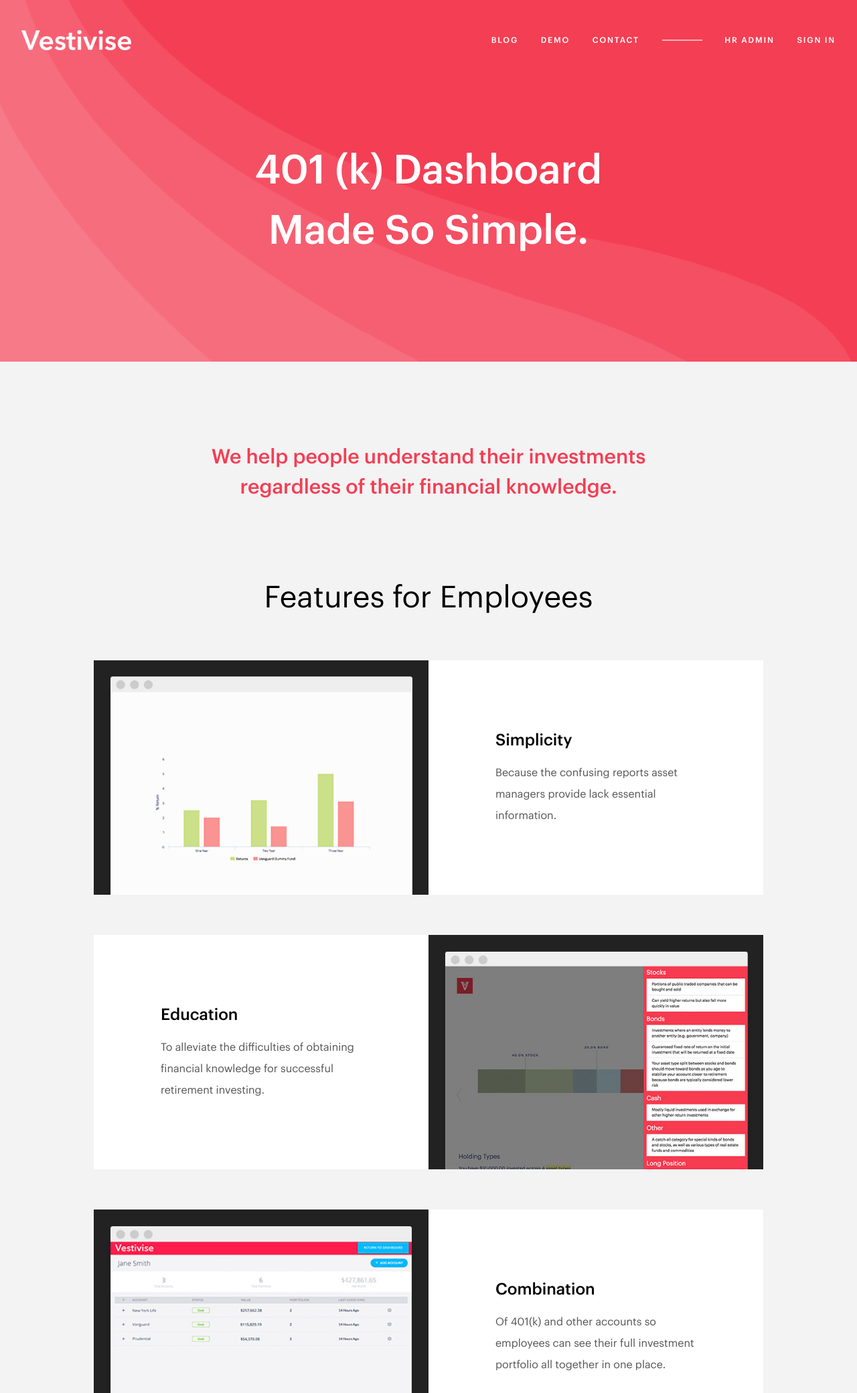
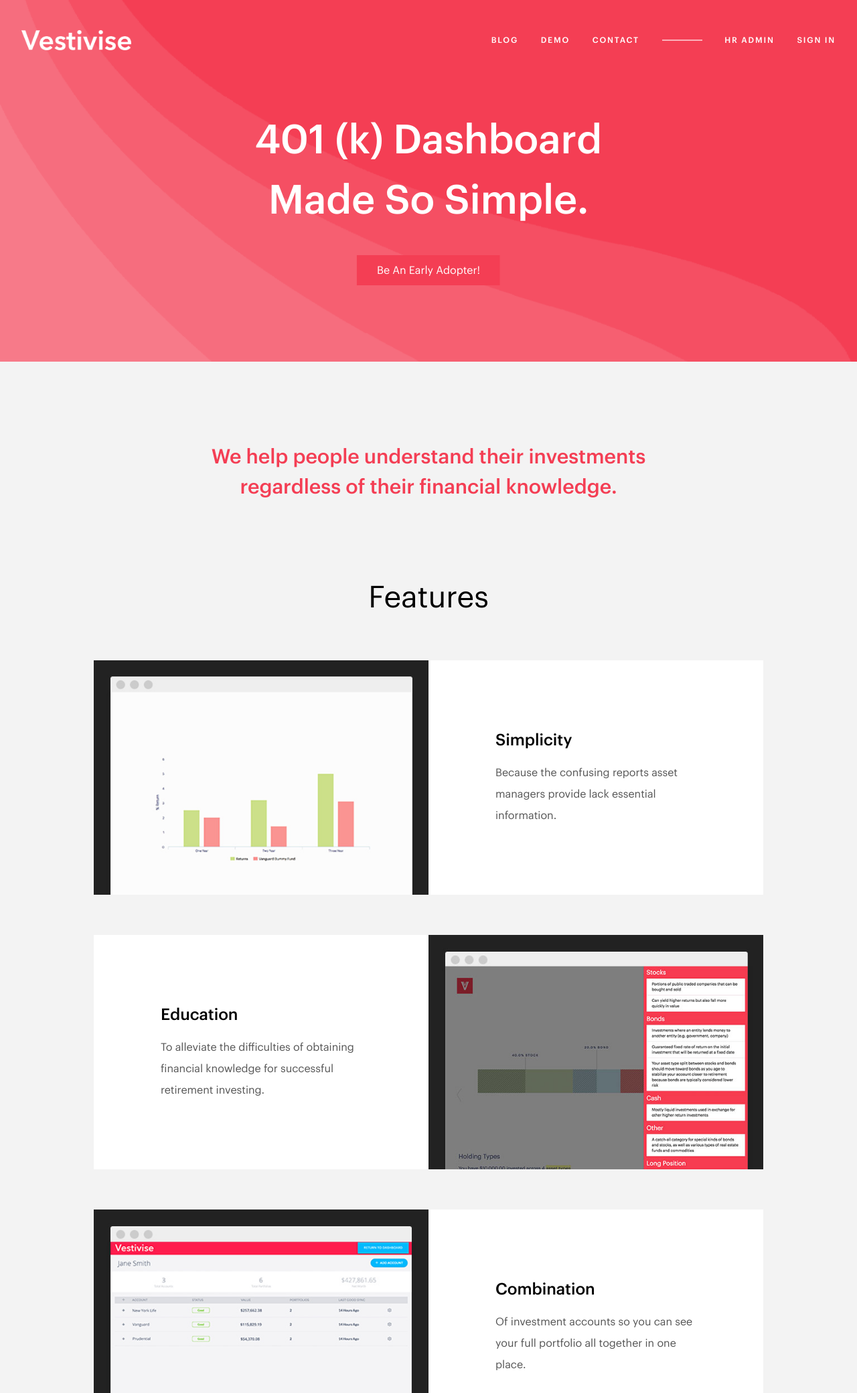
Before and after one commit to Vestivise/Vestivise_Marketing, a PHP site: page / in a window 1280 px wide. Shown: the top 2080 px of the page at 67% size. Run offline with PHP 8.4, Linux system fonts and the light colour scheme; some libraries are stand-ins or nearby versions.

Commit message:
no message

```diff
--- a/index.html
+++ b/index.html
@@ -40,7 +40,12 @@
 
 <div id="cover">
 	<h1><span class="css_fadeup">401</span> <span class="css_fadeup delay-1">(</span><span class="css_fadeup delay-2">k</span><span class="css_fadeup delay-3">)</span> <span class="css_fadeup delay-4">D</span><span class="css_fadeup delay-5">a</span><span class="css_fadeup delay-6">s</span><span class="css_fadeup delay-7">h</span><span class="css_fadeup delay-8">b</span><span class="css_fadeup delay-9">o</span><span class="css_fadeup delay-10">a</span><span class="css_fadeup delay-11">r</span><span class="css_fadeup delay-12">d</span><br>
-		<span class="css_fadeup delay-4">M</span><span class="css_fadeup delay-5">a</span><span class="css_fadeup delay-6">d</span><span class="css_fadeup delay-7">e</span> <span class="css_fadeup delay-8">S</span><span class="css_fadeup delay-9">o</span> <span class="css_fadeup delay-10">S</span><span class="css_fadeup delay-11">i</span><span class="css_fadeup delay-12">m</span><span class="css_fadeup delay-13">p</span><span class="css_fadeup delay-14">l</span><span class="css_fadeup delay-15">e</span><span class="css_fadeup delay-16">.</span></h1>
+		<span class="css_fadeup delay-4">M</span><span class="css_fadeup delay-5">a</span><span class="css_fadeup delay-6">d</span><span class="css_fadeup delay-7">e</span> <span class="css_fadeup delay-8">S</span><span class="css_fadeup delay-9">o</span> <span class="css_fadeup delay-10">S</span><span class="css_fadeup delay-11">i</span><span class="css_fadeup delay-12">m</span><span class="css_fadeup delay-13">p</span><span class="css_fadeup delay-14">l</span><span class="css_fadeup delay-15">e</span><span class="css_fadeup delay-16">.</span>
+		<br>
+		<span class="css_fadeup delay-17">
+			<a href="http://app.vestivise.com/demo" class="cta">Be An Early Adopter!</a>
+		</span>
+		</h1>
 	<div id="cover-bg"></div>
 </div>
 
@@ -49,7 +54,7 @@
 
 	<h2 id="intro">We help people understand their investments regardless of their financial knowledge.</h2>
 	<div id="section-features">
-		<h2>Features for Employees</h2>
+		<h2>Features</h2>
 		<div class="feature">
 			<div class="feature-image">
 				<img src="img/feature-1.jpg">
@@ -79,7 +84,7 @@
 			<div class="feature-text">
 				<div class="text">
 					<h3>Combination</h3>
-					<p>Of 401(k) and other accounts so employees can see their full investment portfolio all together in one place.</p>
+					<p>Of investment accounts so you can see your full portfolio all together in one place.</p>
 				</div>
 			</div>
 		</div>
@@ -90,26 +95,26 @@
 			<div class="feature-text">
 				<div class="text">
 					<h3>Accessibility</h3>
-					<p>So employees can access investment information easily at any time.</p>
+					<p>So you can access investment information easily at any time.</p>
 				</div>
 			</div>
 		</div>
 	</div>
 	<hr class="divider">
 	<div id="section-benifits">
-		<h2>Benefits for Companies</h2>
+		<h2>Benefits</h2>
 		<ol>
-			<li><h3><span>1</span> Wellness</h3><p>We offer a cornerstone product to improve a company’s new or existing financial wellness program.</p></li>
-			<li><h3><span>2</span> Transparency</h3><p>We provide real transparency in 401(k) reporting to employees.</p></li>
-			<li><h3><span>3</span> Engagement</h3><p>We build increased engagement with existing retirement benefits.</p></li>
-			<li><h3><span>4</span> Foresight</h3><p> We allow administrators more foresight in future 401(k) plan design.</p></li>
+			<li><h3><span>1</span> Wellness</h3><p>You can improve your overall financial wellness through a deeper understanding of your portfolio.</p></li>
+			<li><h3><span>2</span> Transparency</h3><p>We provide you with real transparency for your investments. </p></li>
+			<li><h3><span>3</span> Engagement</h3><p>Our simple design keeps you engaged with your portfolio over time.</p></li>
+			<li><h3><span>4</span> Foresight</h3><p>By seeing your portfolio clearly, you will develop the foresight to plan your financial future.</p></li>
 		</ol>
 	</div>
 	<div id="section-pricing">
 		<div id="pricing">
 			<div class="border">
-				<h2>Pricing</h2>
-				<p>The 401(k) Dashboard is priced at $12 per user per year.</p>
+				<h2>Security</h2>
+				<p>Bank-Level Security and 256-bit SSL encryption.</p>
 			</div>
 		</div>
 		<div id="pricing-lines"></div>
@@ -134,8 +139,8 @@
 	<div id="copyright">© 2017 Vestivise</div>
 </footer>
 
-<script src="http://code.jquery.com/jquery-1.11.2.min.js"></script>
-<script src="http://code.jquery.com/jquery-migrate-1.2.1.min.js"></script>
+<script src="https://code.jquery.com/jquery-1.11.2.min.js"></script>
+<script src="https://code.jquery.com/jquery-migrate-1.2.1.min.js"></script>
 <script src="web/library.js"></script>
 <script src="web/scripts.js"></script>
 </body>
--- a/motivation.html
+++ b/motivation.html
@@ -65,8 +65,8 @@
 	<div id="copyright">© 2017 Vestivise</div>
 </footer>
 
-<script src="http://code.jquery.com/jquery-1.11.2.min.js"></script>
-<script src="http://code.jquery.com/jquery-migrate-1.2.1.min.js"></script>
+<script src="https://code.jquery.com/jquery-1.11.2.min.js"></script>
+<script src="https://code.jquery.com/jquery-migrate-1.2.1.min.js"></script>
 <script src="web/library.js"></script>
 <script src="web/scripts.js"></script>
 </body>
--- a/security.html
+++ b/security.html
@@ -69,8 +69,8 @@
 	<div id="copyright">© 2017 Vestivise</div>
 </footer>
 
-<script src="http://code.jquery.com/jquery-1.11.2.min.js"></script>
-<script src="http://code.jquery.com/jquery-migrate-1.2.1.min.js"></script>
+<script src="https://code.jquery.com/jquery-1.11.2.min.js"></script>
+<script src="https://code.jquery.com/jquery-migrate-1.2.1.min.js"></script>
 <script src="web/library.js"></script>
 <script src="web/scripts.js"></script>
 </body>
--- a/terms.html
+++ b/terms.html
@@ -321,8 +321,8 @@
 	<div id="copyright">© 2017 Vestivise</div>
 </footer>
 
-<script src="http://code.jquery.com/jquery-1.11.2.min.js"></script>
-<script src="http://code.jquery.com/jquery-migrate-1.2.1.min.js"></script>
+<script src="https://code.jquery.com/jquery-1.11.2.min.js"></script>
+<script src="https://code.jquery.com/jquery-migrate-1.2.1.min.js"></script>
 <script src="web/library.js"></script>
 <script src="web/scripts.js"></script>
 </body>
--- a/web/styles.css
+++ b/web/styles.css
@@ -721,6 +721,10 @@ hr.divider{
     animation-delay:.85s
     }
 
+#sign_up-button{
+    margin-top: 300px;
+}
+
 /*  9.0  ANIMATION - END  */
 
 /*  6.0 RESPONSIVE  */
```
Also changed, not shown: contact.html (+2 -8 lines).
